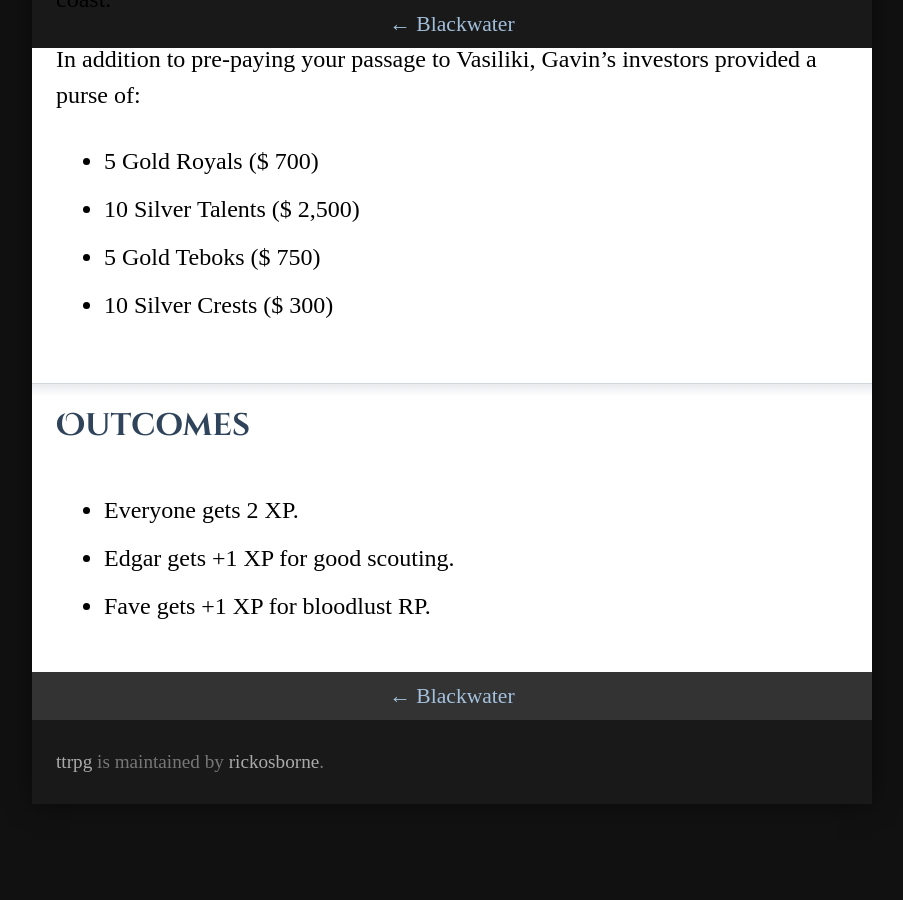
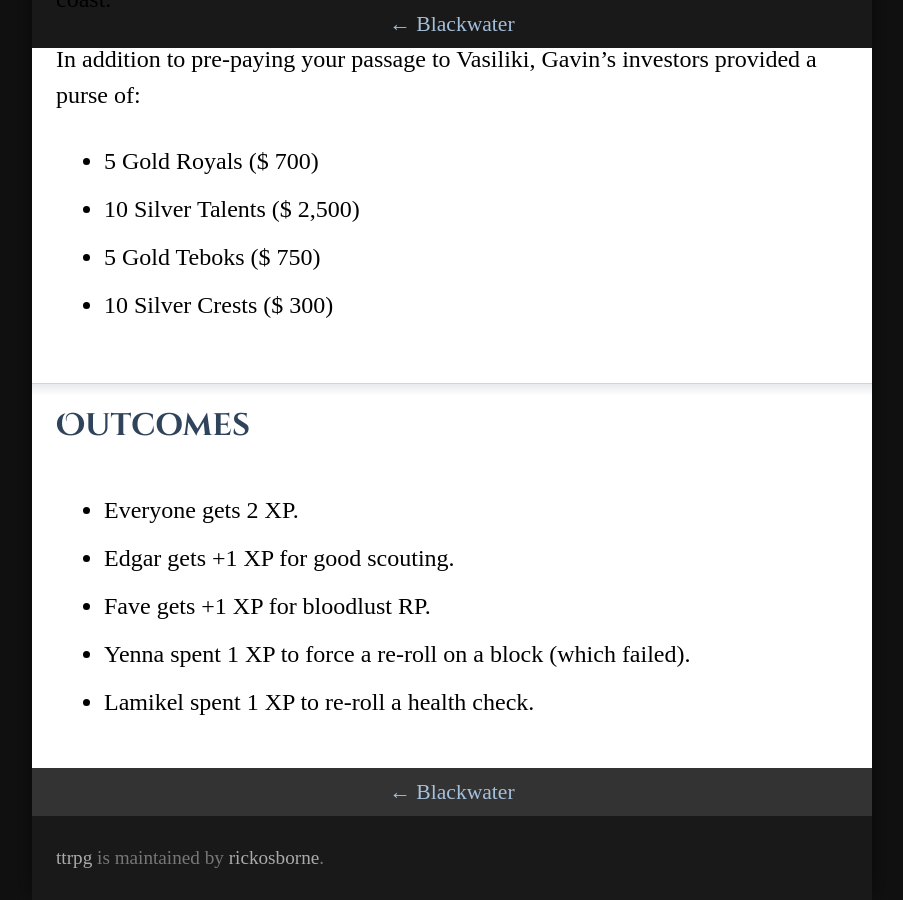
Before and after one commit to rickosborne/ttrpg, a Jekyll site: the page built from blackwater/sessions/2021-05-02-tooth-and-claw.md, in a window 1280 px wide and 900 px high, scrolled down 4740 px. Shown: the whole window, without its empty margins (188-1091 px from the left). Built offline with Jekyll 4.4.1, drawn with Linux system fonts in a browser that asks for light colours; some web fonts are replaced; our own code applies the rules of GitHub Pages for plain Markdown files; before the commit the page ends 5544 px from its top, so only the background shows below that.

Commit message:
Session 33: Tooth & Claw

```diff
--- a/blackwater/sessions/2021-05-02-tooth-and-claw.md
+++ b/blackwater/sessions/2021-05-02-tooth-and-claw.md
@@ -128,3 +128,5 @@ In addition to pre-paying your passage to Vasiliki, Gavin's investors provided a
 * Everyone gets 2 XP.
 * Edgar gets +1 XP for good scouting.
 * Fave gets +1 XP for bloodlust RP.
+* Yenna spent 1 XP to force a re-roll on a block (which failed).
+* Lamikel spent 1 XP to re-roll a health check.
```
